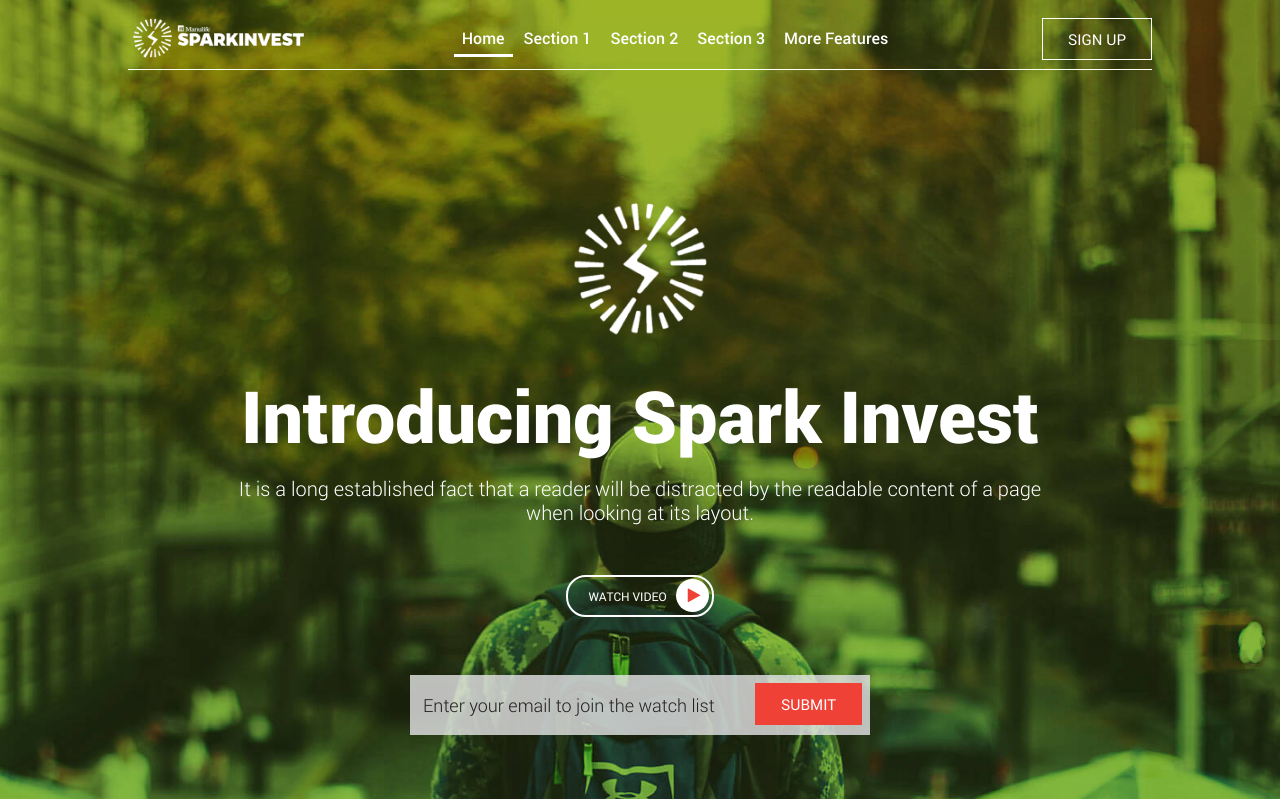
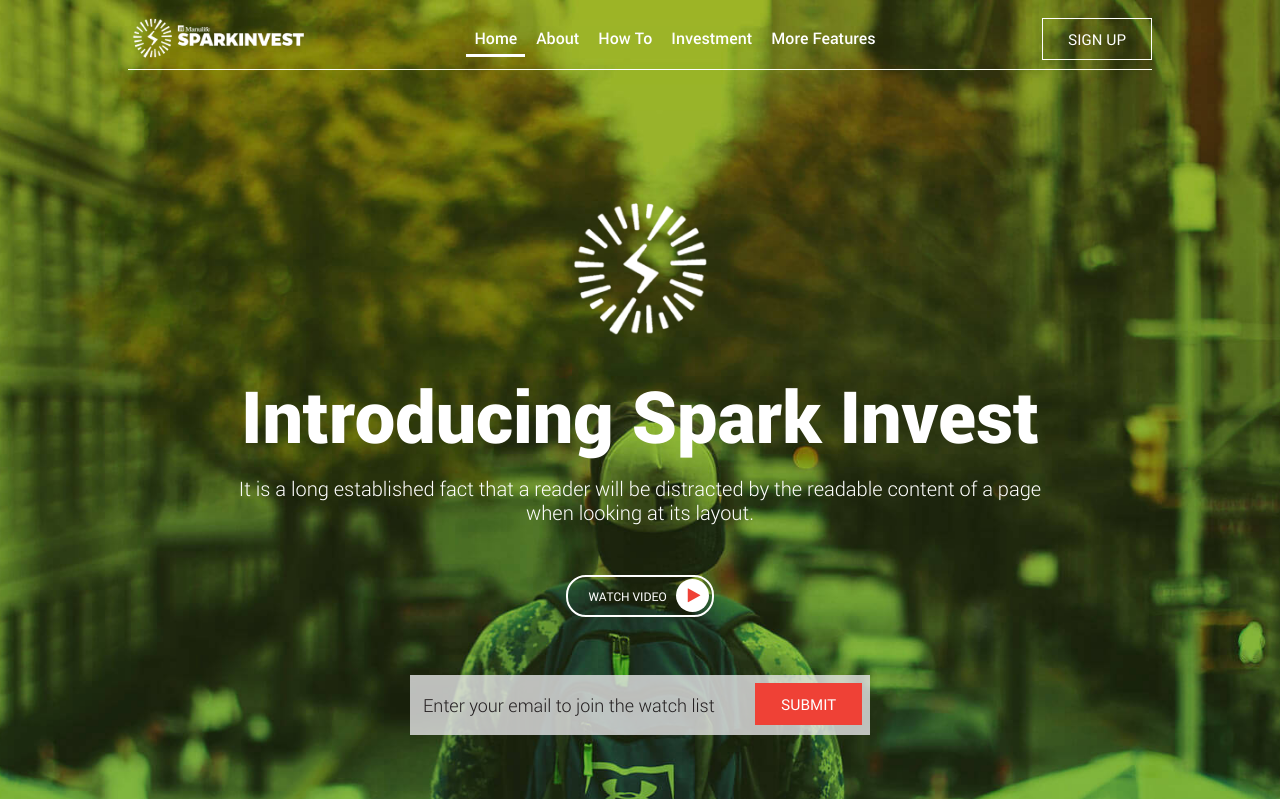
Before and after one commit to jarnielcataluna/manulife-ms, a PHP site: page / in a window 1280 px wide. Shown: the top 799 px of the page. Run offline with PHP 8.4, Linux system fonts and the light colour scheme.

Commit message:
update css small screen height

```diff
--- a/web/index.php
+++ b/web/index.php
@@ -38,9 +38,9 @@
 	<div class="mobile-menu menu">
 		<ul>
 			<li><a href="#home-banner">Home</a></li>
-			<li><a href="#section2">Section 1</a></li>
-			<li><a href="#section3">Section 2</a></li>
-			<li><a href="#section4">Section 3</a></li>
+			<li><a href="#section2">About</a></li>
+			<li><a href="#section3">How To</a></li>
+			<li><a href="#section4">Investment</a></li>
 			<li><a href="#more-feature">More Features</a></li>
 		</ul>
 		<a href="#" class="btn btn-transparent btn-signup fr">Sign Up</a>
@@ -48,9 +48,9 @@
 	<div class="sec-menu">
 		<ul>
 			<li><a href="#home-banner" class="active sm-dot">1 <span>Home</span></a></li>
-			<li><a href="#section2" class="sm-dot">2 <span>Section 1</span></a></li>
-			<li><a href="#section3" class="sm-dot">3 <span>Section 2</span></a></li>
-			<li><a href="#section4" class="sm-dot">4 <span>Section 3</span></a></li>
+			<li><a href="#section2" class="sm-dot">2 <span>About</span></a></li>
+			<li><a href="#section3" class="sm-dot">3 <span>How To</span></a></li>
+			<li><a href="#section4" class="sm-dot">4 <span>Investment</span></a></li>
 			<li><a href="#more-feature" class="sm-dot">5 <span>More Features</span></a></li>
 		</ul>
 	</div>
@@ -63,9 +63,9 @@
 				<div class="menu">
 					<ul>
 						<li><a href="#home-banner" class="active">Home</a></li>
-						<li><a href="#section2">Section 1</a></li>
-						<li><a href="#section3">Section 2</a></li>
-						<li><a href="#section4">Section 3</a></li>
+						<li><a href="#section2">About</a></li>
+						<li><a href="#section3">How To</a></li>
+						<li><a href="#section4">Investment</a></li>
 						<li><a href="#more-feature">More Features</a></li>
 					</ul>
 					<a href="#" class="btn btn-transparent btn-signup fr">Sign Up</a>
--- a/web/scss/_mobile.scss
+++ b/web/scss/_mobile.scss
@@ -1 +1,26 @@
 // include all your new classess here that is intended for mobile. Only if necessary but please use breakpoints mixins
+
+
+@media screen and (max-height: 768px) {
+
+	.icon-logo {
+		width: 80px;
+		margin-bottom: 15px;
+	}
+
+	.banner-wrap .table-cell {
+		padding-bottom: 40px;
+	}
+
+	.newsletter-wrap {
+		margin-top: 30px;
+	}
+
+	.watch-video {
+		margin-top: 35px;
+	}
+
+	.home-text h1 {
+		font-size: 52px;
+	}
+}
```
Also changed, not shown: web/css/style.css.
